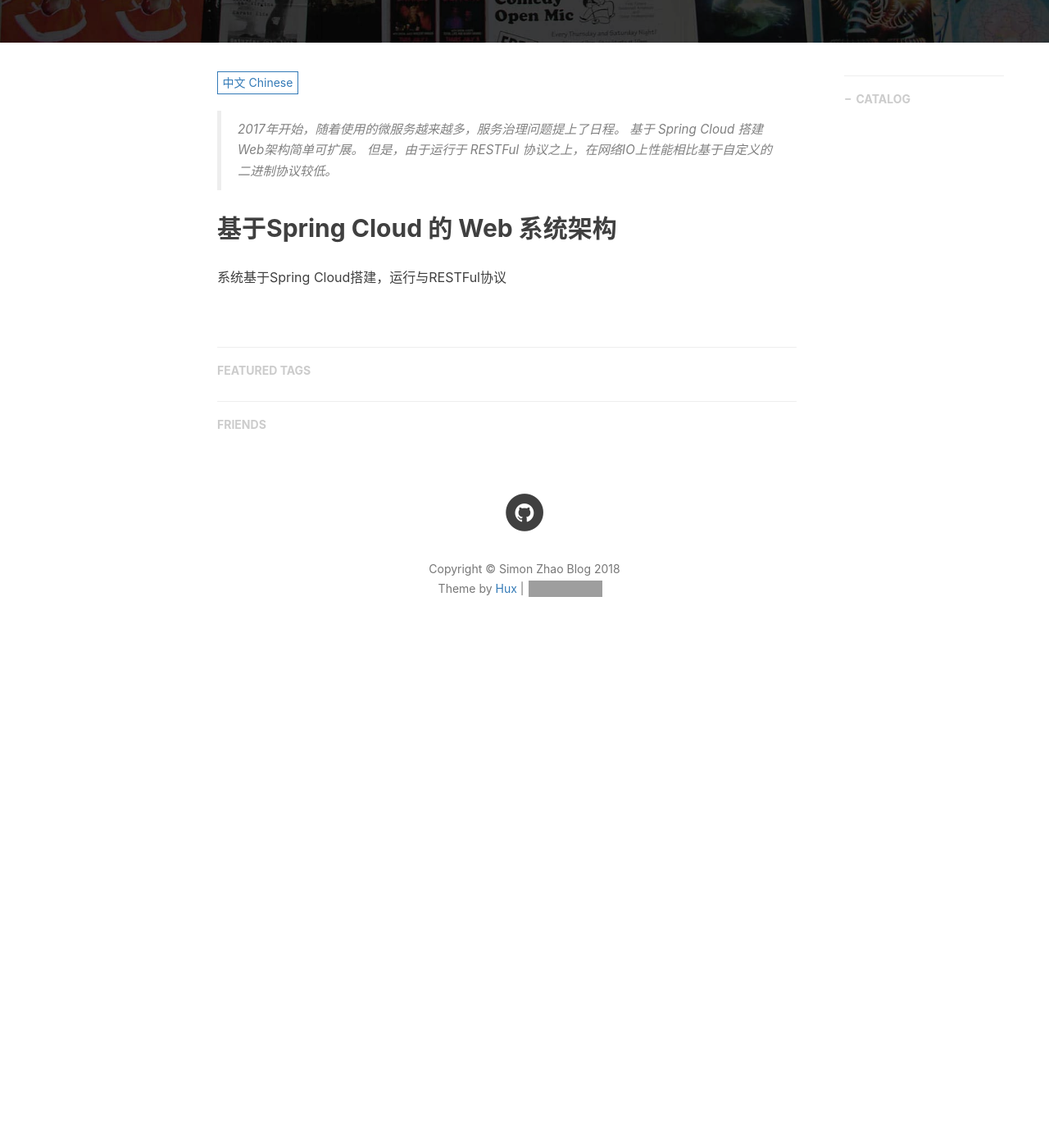
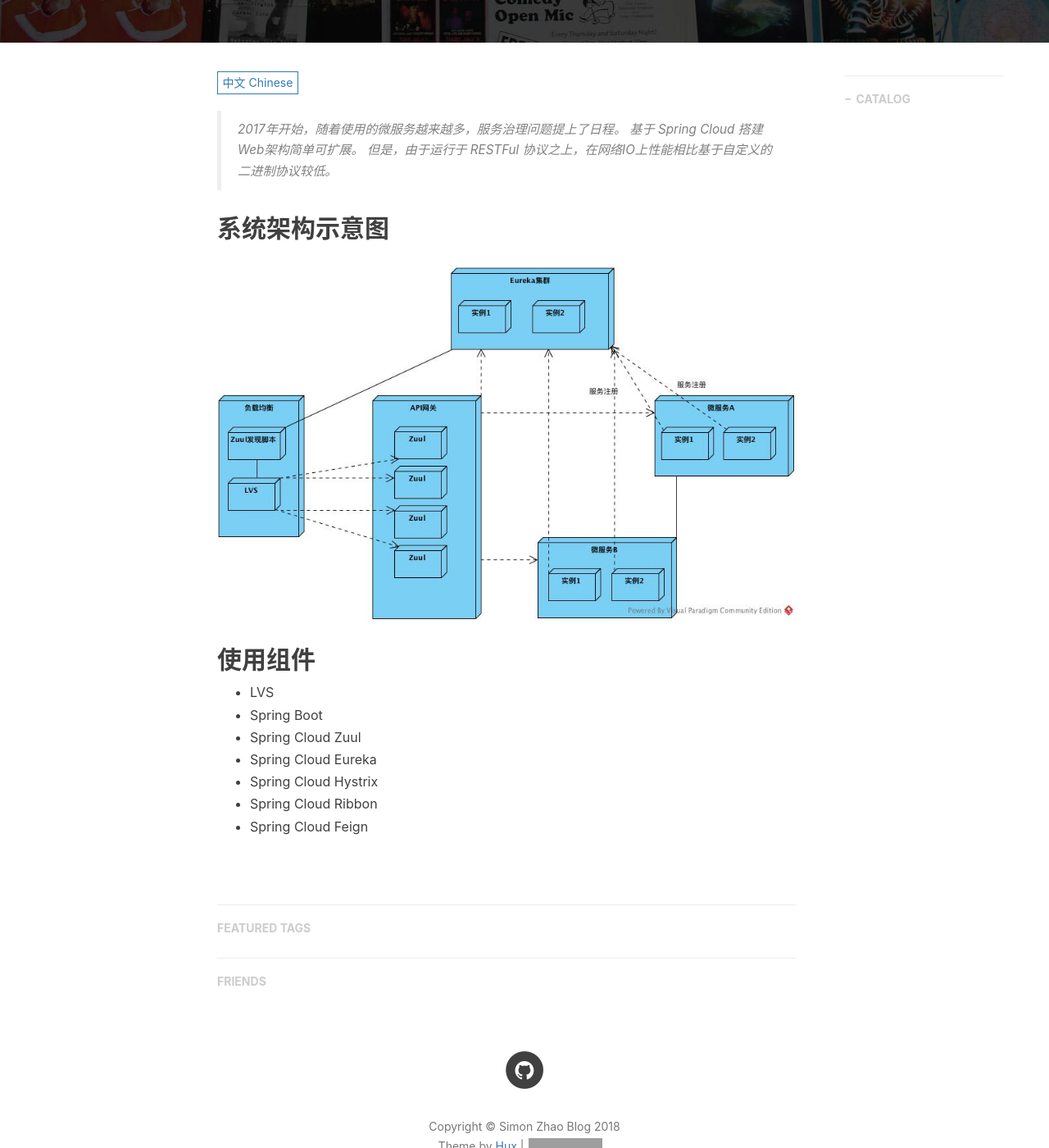
Before and after one commit to simonzhao/simonzhao.github.io, a Jekyll site: the page built from _posts/2018-03-26-JJWeb-structure.md, in a window 1280 px wide and 1400 px high, scrolled down 471 px. Shown: the whole window at 82% size. Built offline with Jekyll 4.4.1, drawn with Linux system fonts in a browser that asks for light colours; nearby versions of some CDN libraries; comment, search, counter and statistics services are not loaded; before the commit the page ends 1293 px from its top, so only the background shows below that; grey boxes are pictures that could not be loaded.

Commit message:
全局架构图 组件列表

```diff
--- a/_posts/2018-03-26-JJWeb-structure.md
+++ b/_posts/2018-03-26-JJWeb-structure.md
@@ -19,6 +19,16 @@ tags:
 > 但是，由于运行于 RESTFul 协议之上，在网络IO上性能相比基于自定义的二进制协议较低。
 
 
-## 基于Spring Cloud 的 Web 系统架构
+## 系统架构示意图
 
-系统基于Spring Cloud搭建，运行与RESTFul协议
+![](/img/in-post/f2d133/hong_guan_jia_gou_tu.jpg)
+
+## 使用组件
+
+* LVS
+* Spring Boot
+* Spring Cloud Zuul
+* Spring Cloud Eureka
+* Spring Cloud Hystrix
+* Spring Cloud Ribbon
+* Spring Cloud Feign
```
Also changed, not shown: img/in-post/f2d133/hong_guan_jia_gou_tu.jpg (added).
